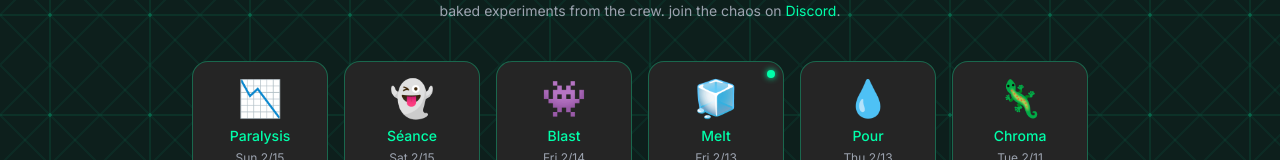
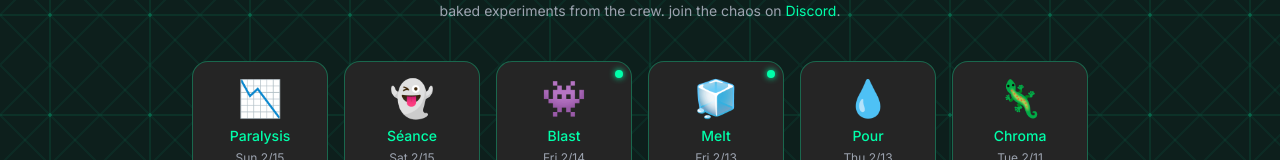
Before and after one commit to bdecrem/pixelpit, a Next.js app: page /pixelpit in a window 1280 px wide. Shown: the part 1438-1598 px from the top of the page. Built offline with nearby package versions, Linux system fonts and the light colour scheme.

Commit message:
sync from vibeceo 121774a6fc95cf486a6e9af0f206ba2669dfab44

```diff
--- a/app/pixelpit/page.tsx
+++ b/app/pixelpit/page.tsx
@@ -121,7 +121,7 @@ const _makers = [
 const labItems = [
   { icon: '📉', name: 'Paralysis', href: '/pixelpit/lab/paralysis', date: 'Sun 2/15' },
   { icon: '👻', name: 'Séance', href: '/pixelpit/lab/seance', date: 'Sat 2/15' },
-  { icon: '👾', name: 'Blast', href: '/pixelpit/lab/blast', date: 'Fri 2/14' },
+  { icon: '👾', name: 'Blast', href: '/pixelpit/lab/blast', date: 'Fri 2/14', shipped: true },
   { icon: '🧊', name: 'Melt', href: '/pixelpit/lab/melt', date: 'Fri 2/13', shipped: true },
   { icon: '💧', name: 'Pour', href: '/pixelpit/lab/pour', date: 'Thu 2/13' },
   { icon: '🦎', name: 'Chroma', href: '/pixelpit/lab/chroma', date: 'Tue 2/11' },
```
